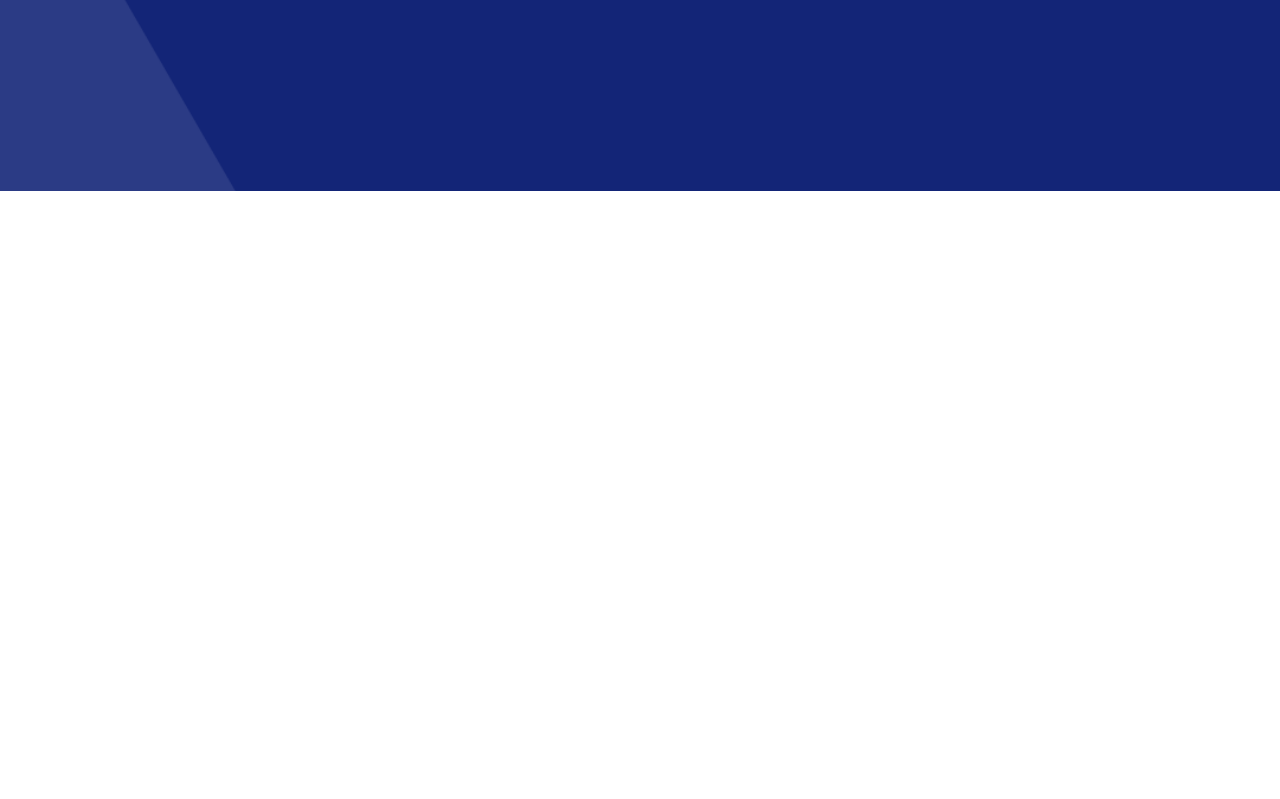
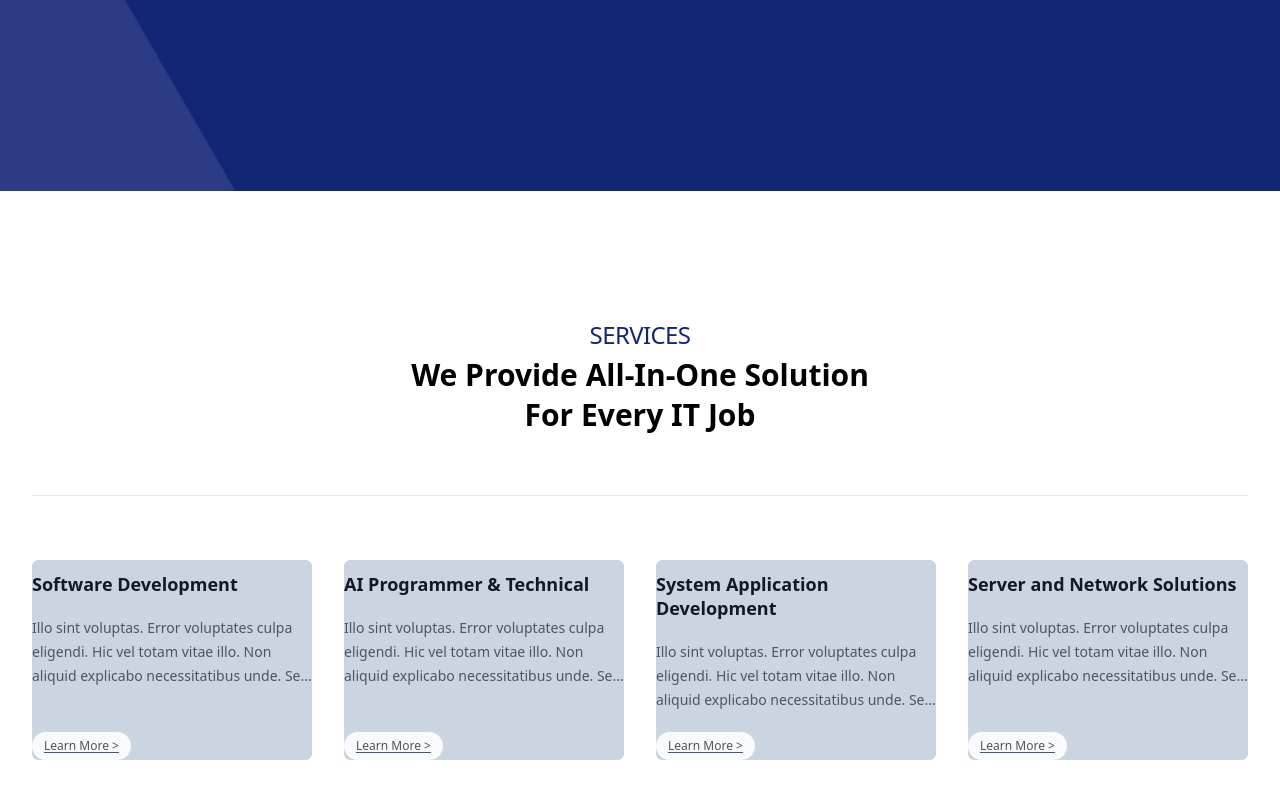
Before and after one commit to JuanPabloDiaz/landingZone, a React (Create React App) app in the folder landing-page/: page / in a window 1280 px wide. Shown: the part 697-1496 px from the top of the page. Before the commit the page ends 888 px from the top, so only its background shows below. Built offline with nearby package versions, Linux system fonts and the light colour scheme.

Commit message:
[ADD] SERVICES component

```diff
--- a/landing-page/src/App.js
+++ b/landing-page/src/App.js
@@ -1,10 +1,12 @@
 import React from "react";
 import Hero from "./components/Hero";
+import Services from "./components/Services";
 
 function App() {
   return (
     <div>
       <Hero />
+      <Services />
     </div>
   );
 }
--- /dev/null
+++ b/landing-page/src/components/Services.jsx
@@ -0,0 +1,83 @@
+const posts = [
+  {
+    id: 1,
+    title: "Software Development",
+    href: "#",
+    description:
+      "Illo sint voluptas. Error voluptates culpa eligendi. Hic vel totam vitae illo. Non aliquid explicabo necessitatibus unde. Sed exercitationem placeat consectetur nulla deserunt vel. Iusto corrupti dicta.",
+    buttonLM: { title: "Learn More >", href: "#" },
+  },
+  // More posts...
+  {
+    id: 2,
+    title: "AI Programmer & Technical",
+    href: "#",
+    description:
+      "Illo sint voluptas. Error voluptates culpa eligendi. Hic vel totam vitae illo. Non aliquid explicabo necessitatibus unde. Sed exercitationem placeat consectetur nulla deserunt vel. Iusto corrupti dicta.",
+    buttonLM: { title: "Learn More >", href: "#" },
+  },
+  {
+    id: 1,
+    title: "System Application Development",
+    href: "#",
+    description:
+      "Illo sint voluptas. Error voluptates culpa eligendi. Hic vel totam vitae illo. Non aliquid explicabo necessitatibus unde. Sed exercitationem placeat consectetur nulla deserunt vel. Iusto corrupti dicta.",
+    buttonLM: { title: "Learn More >", href: "#" },
+  },
+  {
+    id: 1,
+    title: "Server and Network Solutions",
+    href: "#",
+    description:
+      "Illo sint voluptas. Error voluptates culpa eligendi. Hic vel totam vitae illo. Non aliquid explicabo necessitatibus unde. Sed exercitationem placeat consectetur nulla deserunt vel. Iusto corrupti dicta.",
+    buttonLM: { title: "Learn More >", href: "#" },
+  },
+];
+
+export default function Example() {
+  return (
+    <div className="bg-white py-24 sm:py-32">
+      <div className="mx-auto max-w-7xl px-6 lg:px-8">
+        <div className="mx-auto lg:mx-0 text-center">
+          <h2 className="text-4xl tracking-tight text-[#132577] sm:text-2xl">
+            SERVICES
+          </h2>
+          <p className="mt-2 text-3xl font-bold leading-8 text-black-600">
+            We Provide All-In-One Solution
+          </p>
+          <p className="mt-2 text-3xl font-bold leading-8 text-black-600">
+            For Every IT Job
+          </p>
+        </div>
+        <div className="mx-auto mt-10 grid max-w-2xl grid-cols-1 gap-x-8 gap-y-16 border-t border-gray-200 pt-10 sm:mt-16 sm:pt-16 lg:mx-0 lg:max-w-none lg:grid-cols-4">
+          {posts.map((post) => (
+            <article
+              key={post.id}
+              className="flex max-w-xl flex-col items-start justify-between border-spacing-x-28 rounded-md bg-slate-300"
+            >
+              <div className="group relative">
+                <h3 className="mt-3 text-lg font-semibold leading-6 text-gray-900 group-hover:text-gray-600">
+                  <a href={post.href}>
+                    <span className="absolute inset-0" />
+                    {post.title}
+                  </a>
+                </h3>
+                <p className="mt-5 mb-5 line-clamp-3 text-sm leading-6 text-gray-600">
+                  {post.description}
+                </p>
+              </div>
+              <div className="flex items-center gap-x-4 text-xs">
+                <a
+                  href={post.buttonLM.href}
+                  className="relative z-10 rounded-full bg-gray-50 px-3 py-1.5 font-medium text-gray-600 hover:bg-gray-100 underline underline-offset-2"
+                >
+                  {post.buttonLM.title}
+                </a>
+              </div>
+            </article>
+          ))}
+        </div>
+      </div>
+    </div>
+  );
+}
```
